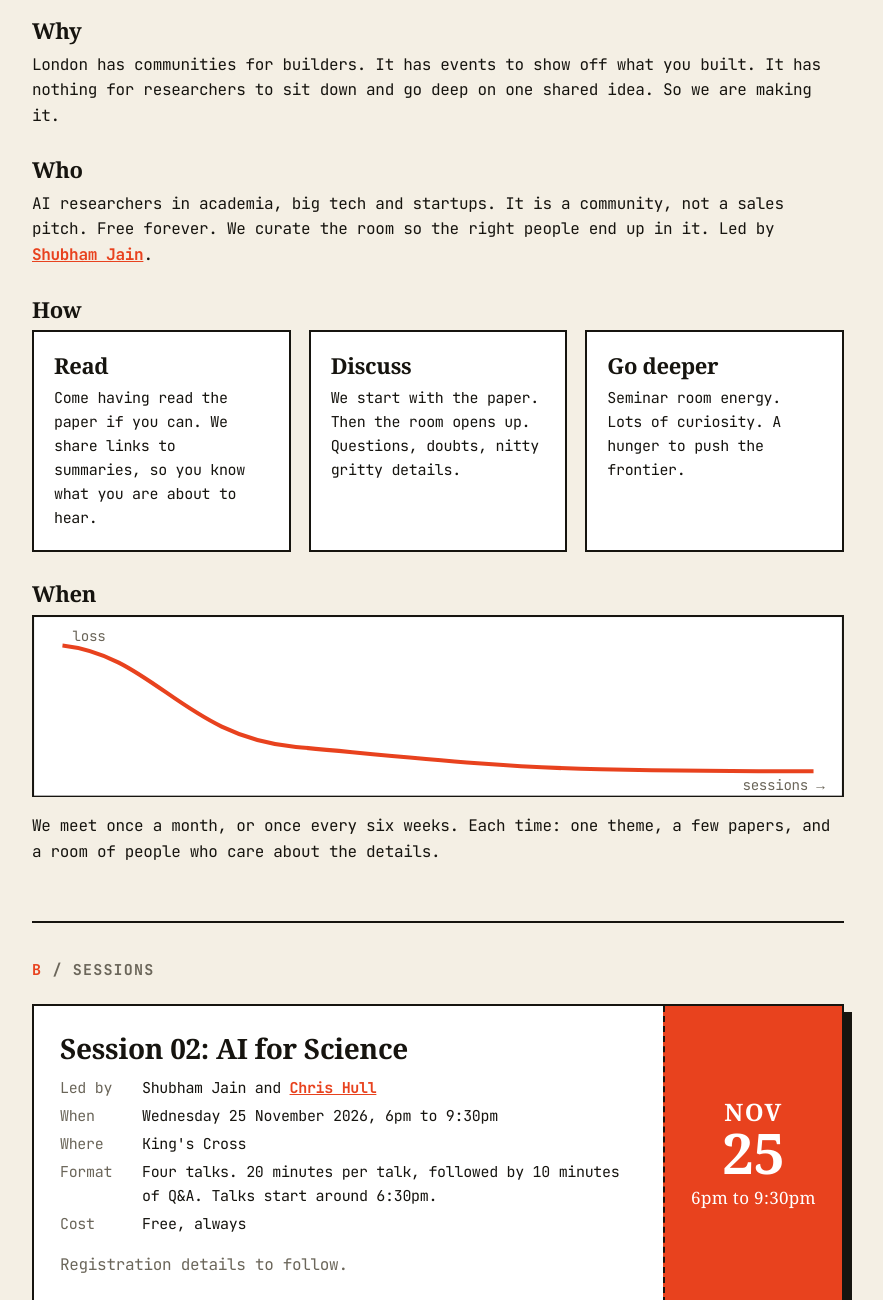
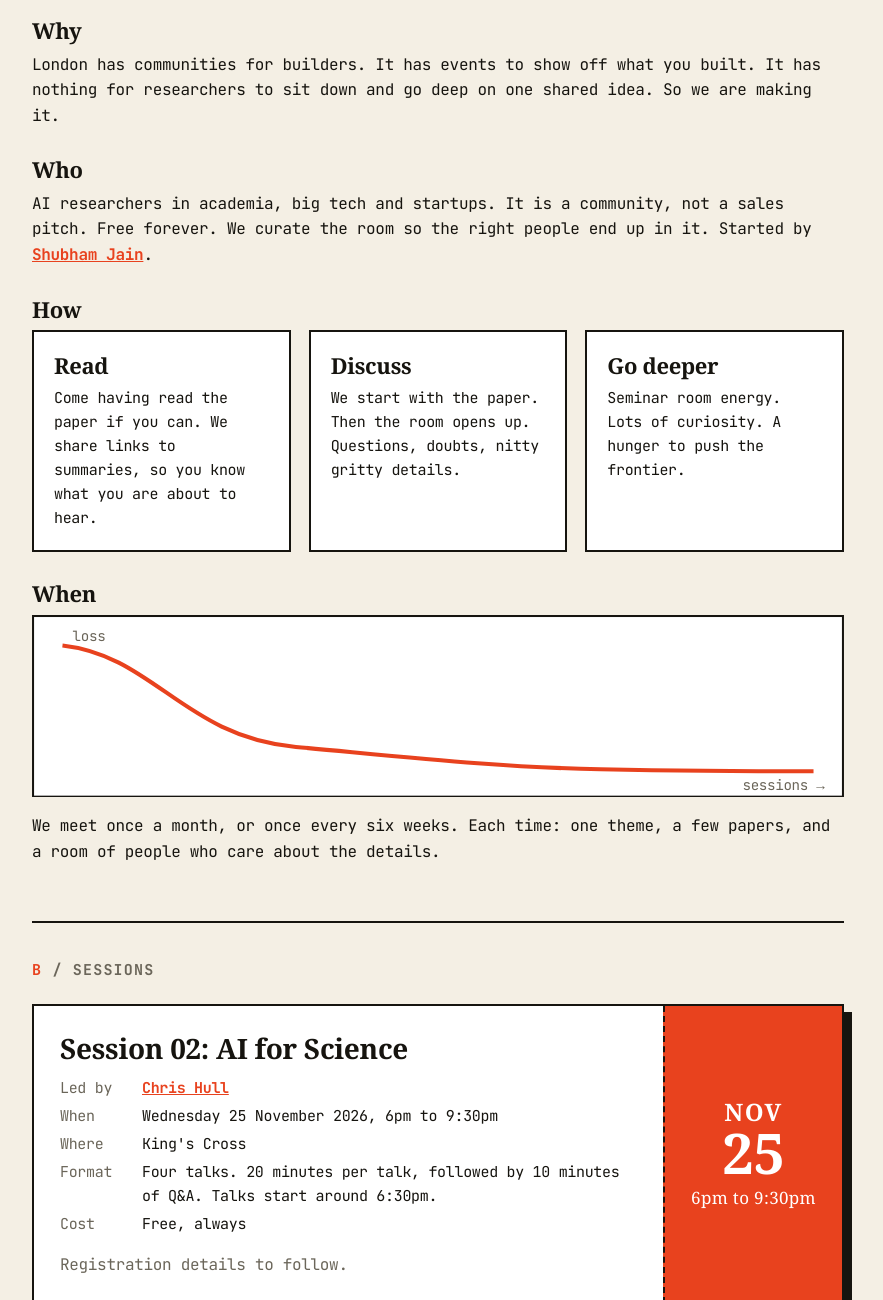
Before and after one commit to shubhamjain0594/airesearchfoundry-london-site, a plain HTML site: page index.html in a window 1280 px wide. Shown: the part 700-2000 px from the top of the page, without its empty margins (202-1085 px from the left). Drawn offline with Linux system fonts and the light colour scheme.

Commit message:
Update Foundry lead wording

```diff
--- a/index.html
+++ b/index.html
@@ -70,7 +70,7 @@ footer{padding:30px 0 60px;border-top:2px solid var(--line);color:var(--mute);fo
 <h4>Why</h4>
 <p>London has communities for builders. It has events to show off what you built. It has nothing for researchers to sit down and go deep on one shared idea. So we are making it.</p>
 <h4>Who</h4>
-<p>AI researchers in academia, big tech and startups. It is a community, not a sales pitch. Free forever. We curate the room so the right people end up in it. Led by <b><a href="https://www.linkedin.com/in/shubham-jain-b1356962" target="_blank" rel="noopener">Shubham Jain</a></b>.</p>
+<p>AI researchers in academia, big tech and startups. It is a community, not a sales pitch. Free forever. We curate the room so the right people end up in it. Started by <b><a href="https://www.linkedin.com/in/shubham-jain-b1356962" target="_blank" rel="noopener">Shubham Jain</a></b>.</p>
 <h4>How</h4>
 <div class="grid">
 <div class="card"><h3>Read</h3><p>Come having read the paper if you can. We share links to summaries, so you know what you are about to hear.</p></div>
@@ -96,7 +96,7 @@ footer{padding:30px 0 60px;border-top:2px solid var(--line);color:var(--mute);fo
 <div class="l">
 <h3>Session 02: AI for Science</h3>
 <dl>
-<dt>Led by</dt><dd>Shubham Jain and <a href="https://www.linkedin.com/in/chris-hull-a8735316b" target="_blank" rel="noopener">Chris Hull</a></dd>
+<dt>Led by</dt><dd><a href="https://www.linkedin.com/in/chris-hull-a8735316b" target="_blank" rel="noopener">Chris Hull</a></dd>
 <dt>When</dt><dd>Wednesday 25 November 2026, 6pm to 9:30pm</dd>
 <dt>Where</dt><dd>King's Cross</dd>
 <dt>Format</dt><dd>Four talks. 20 minutes per talk, followed by 10 minutes of Q&amp;A. Talks start around 6:30pm.</dd>
```
